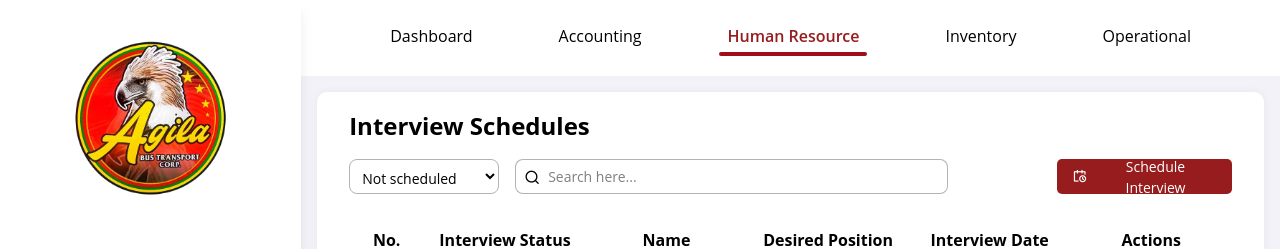
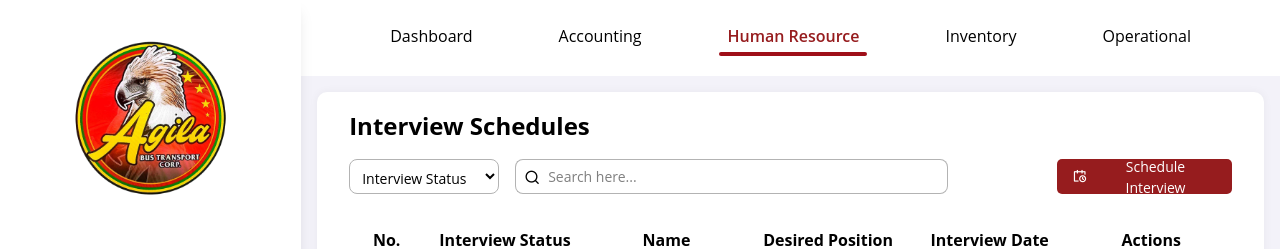
Before and after one commit to maeloraine/Agila-Bus-Corp-HR-System, a Next.js app in the folder bus-employee-management-system/client/: page /homepage/onboarding/interview in a window 1280 px wide. Shown: the top 249 px of the page. Built offline with nearby package versions, Linux system fonts and the light colour scheme; sample sign-in values are in the browser's storage.

Commit message:
Candidate Overview UI done

```diff
--- a/bus-employee-management-system/client/app/homepage/onboarding/candidate/candidateLogic.tsx
+++ b/bus-employee-management-system/client/app/homepage/onboarding/candidate/candidateLogic.tsx
@@ -108,7 +108,7 @@ export const useCandidateLogic = () => {
         id: "source",
         title: "Source of Hire",
         type: "checkbox",
-        options: uniqueSourceOfHire.map(sourceofhire => ({ id: sourceofhire.toLowerCase(), label: sourceofhire }))
+        options: uniqueSourceOfHire.map(sourceOfHire => ({ id: sourceOfHire.toLowerCase(), label: sourceOfHire }))
         },
         {
         id: "sortBy",
@@ -143,6 +143,11 @@ export const useCandidateLogic = () => {
         // Position
         if (filterValues.position && filterValues.position.length > 0) {
         newData = newData.filter(item => filterValues.position.includes(item.position.toLowerCase()));
+        }
+
+        // Source of Hire
+        if (filterValues.source && filterValues.source.length > 0) {
+        newData = newData.filter(item => filterValues.source.includes(item.sourceOfHire.toLowerCase()));
         }
 
         // Application Date Range
--- a/bus-employee-management-system/client/app/homepage/onboarding/candidate/page.tsx
+++ b/bus-employee-management-system/client/app/homepage/onboarding/candidate/page.tsx
@@ -66,7 +66,6 @@ export default function CandidatePage() {
               onChange={(e) => setSearchTerm(e.target.value)}
             />
           </div>
-
 
           {/* Filter Button with Dropdown */}
           <div className="filter">
--- a/bus-employee-management-system/client/app/homepage/onboarding/interview/page.tsx
+++ b/bus-employee-management-system/client/app/homepage/onboarding/interview/page.tsx
@@ -18,7 +18,7 @@ export default function InterviewScheduling() {
         {/* Status Filter */}
         <div className={styles.headerSection}>
           <select className={styles.statusfilterDropdown}>
-            <option value="" defaultChecked disabled>Interview Status</option>
+            <option value="" defaultChecked>Interview Status</option>
             <option value="notScheduled">Not scheduled</option>
             <option value="Scheduled">Scheduled</option>
           </select>
```
